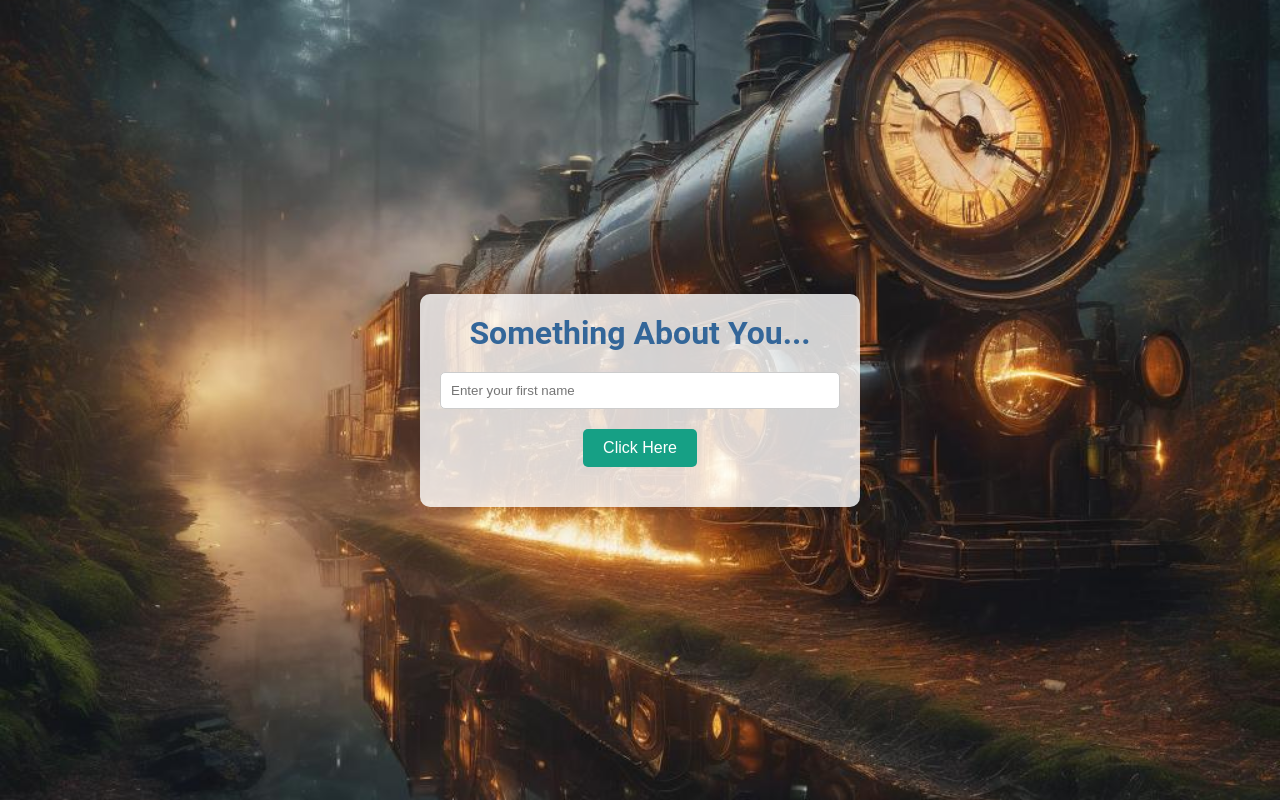
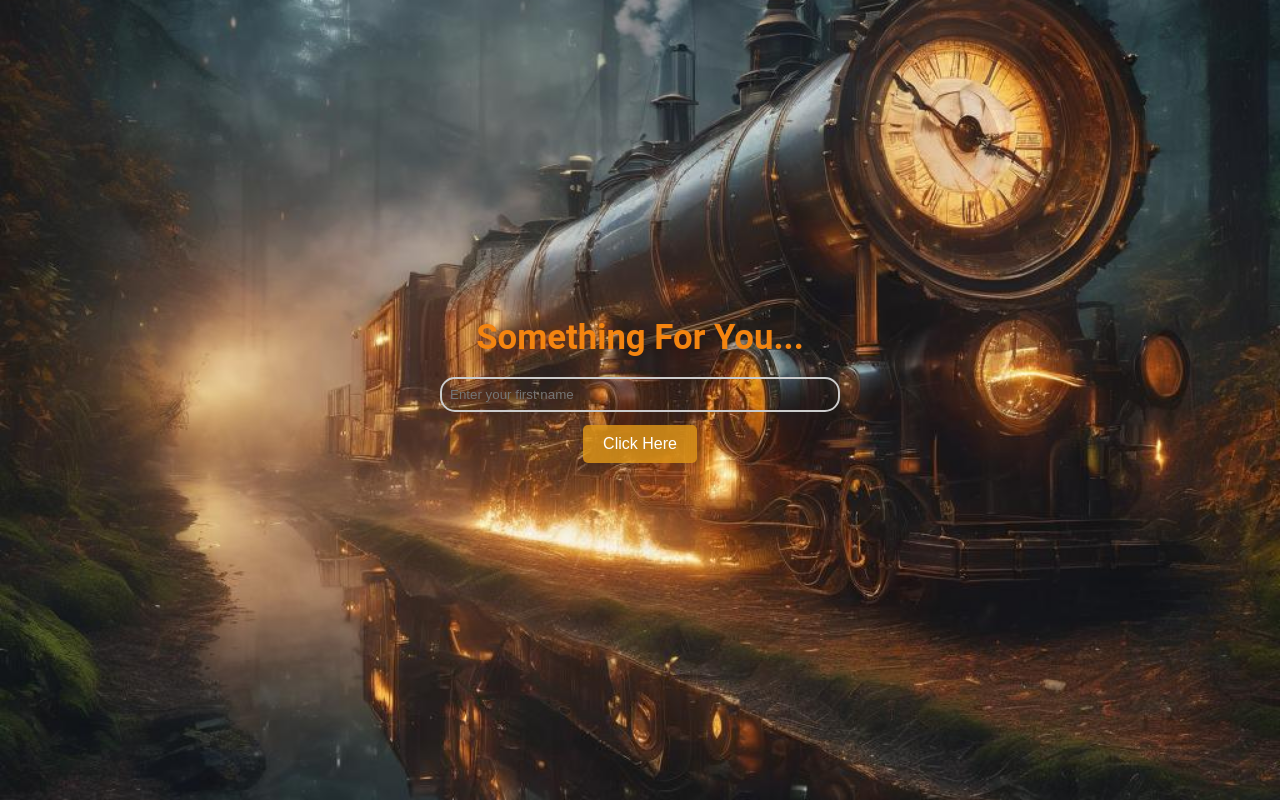
Before and after one commit to Subha-Py-c/first-WEBs, a plain HTML site: page www2.html in a window 1280 px wide. Drawn offline with Linux system fonts and the light colour scheme.

Commit message:
Update www2.html

```diff
--- a/www2.html
+++ b/www2.html
@@ -3,7 +3,7 @@
 <head>
     <meta charset="UTF-8">
     <meta name="viewport" content="width=device-width, initial-scale=1.0">
-    <title>Something About You...</title>
+    <title>Something For You...</title>
     <style>
         body {
             font-family: 'Roboto', sans-serif;
@@ -14,42 +14,42 @@
             align-items: center;
             justify-content: center;
             height: 100vh;
-            /* Corrected background image URL */
             background: url('https://raw.githubusercontent.com/Subha-Py-c/first-WEBs/main/image1_0-2.jpg') center/cover no-repeat;
-            color: #000; /* Set text color to black */
+            color: #000000;
         }
 
-        #container {
+        #container {    /* ## the large box ## */
             text-align: center;
-            background-color: rgba(255, 255, 255, 0.8); /* Semi-transparent white background */
+            background-color: rgba(255, 255, 255, 0.0); /* Semi-transparent white background er jonno*/
             padding: 20px;
             border-radius: 10px;
-            box-shadow: 0 0 10px rgba(0, 0, 0, 0.1);
-            max-width: 400px;
+            box-shadow: 0 0 10px rgba(0, 0, 0, 0.0);
+            max-width: 400px;   /* ## alpha = 0.0, so invisible ## */
             width: 90%;
         }
 
-        #headerText {
-            font-size: 2em;
+        #headerText {       /* ## the Heading text ||8f2f48|## */
+            font-size: 2.17em;
             font-weight: bold;
-            margin-bottom: 20px;
-            color: #336699;
+            margin-bottom: 20px; /* ## distance from name box ## */
+            color: #f48510;
         }
 
-        #firstName {
-            margin-bottom: 20px;
+        #firstName {    /* ## name box ## */
+            margin-bottom: 13px;
             width: 100%;
-            padding: 10px;
+            padding: 8px;
             box-sizing: border-box;
-            border: 1px solid #ccc;
-            border-radius: 5px;
+            border: 2px solid #ccc;
+            border-radius: 15px;
+            background-color: transparent; /* */
         }
 
         #giftButton {
             padding: 10px 20px;
             font-size: 1em;
             cursor: pointer;
-            background-color: #16a085;
+            background-color: rgba(228, 153, 24, 0.8); /* Semi-transparent red */
             color: #fff;
             border: none;
             border-radius: 5px;
@@ -59,20 +59,23 @@
         #quoteContainer {
             display: none;
             margin-top: 25px;
+            background-color: transparent; /* Make the background fully transparent */
         }
 
         #quote {
-            font-size: 1.5em;
-            font-style: italic;
-            margin-bottom: 10px;
-            color: #000; /* Set quote text color to black */
+            font-size: 1.75em;
+            font-weight: bold; /* Make the text bold */
+            font-style: italic; /* Make the text italic */
+            margin-bottom: 5px;
+            color: #df8c1b; /* Set quote text color to black */
         }
+
     </style>
 </head>
 <body>
 
     <div id="container">
-        <div id="headerText">Something About You...</div>
+        <div id="headerText">Something For You...</div>
         <input type="text" id="firstName" placeholder="Enter your first name">
         <button id="giftButton" onclick="showQuote()">Click Here</button>
         <div id="quoteContainer">
@@ -82,11 +85,11 @@
 
     <script>
         const quotes = [
-            "Dear {name}, you are capable of being the unbelievable, so embrace yourself for the upcoming adventures of life !",
+            "Dear {name}, you are capable of being the unbelievable, so embrace yourself for the upcoming adventures of your life.",
             "{name}, may your days be filled with joy, laughter, and endless inspiration.",
-            "As you navigate life's path, {name}, remember that every step is a victory.",
-            "{name}, you have the power to create the life of your dreams. Seize the day!",
-            "In the canvas of life, paint bold strokes, {name}, and create a masterpiece."
+            "As you navigate through the path of your life, {name}, always remember that every step is a victory.",
+            "{name}, you have the power to create the life of your dreams. Seize the day...",
+            "{name}, in the canvas of life, paint bold strokes, and create a masterpiece such that the very World will become a mere spectator."
         ];
 
         function showQuote() {
```
